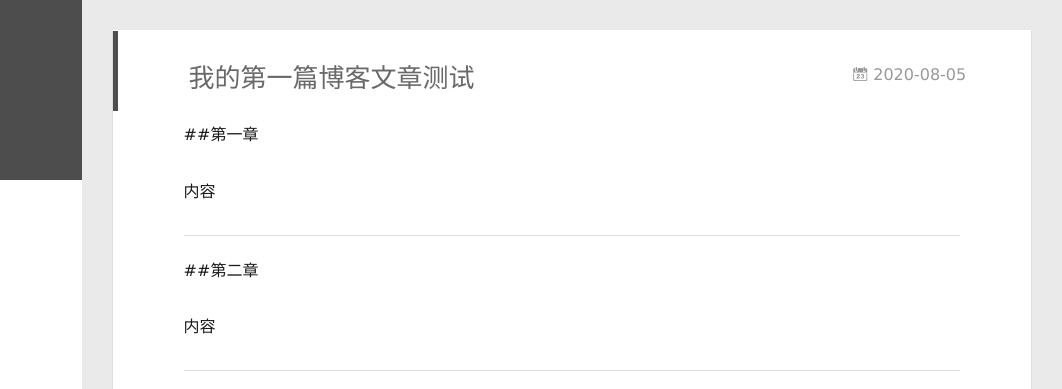
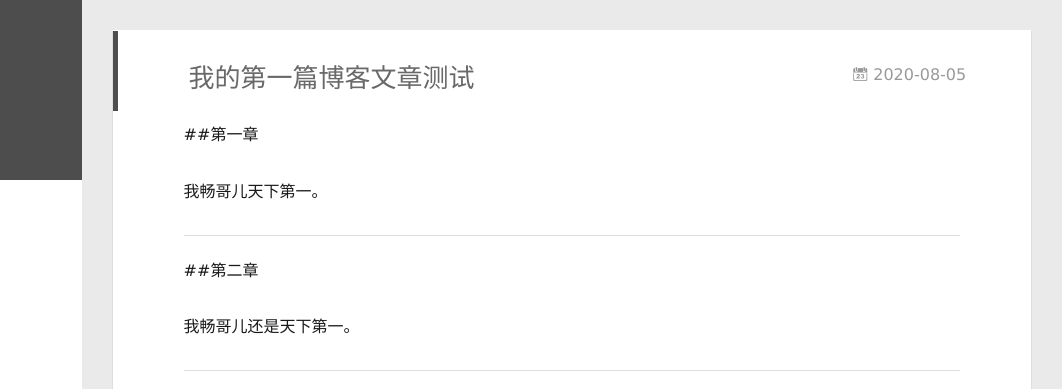
Before and after one commit to Amazing168/Amazing168.github.io, a plain HTML site: page 2020/08/05/我的第一篇博客文章测试/index.html in a window 1280 px wide. Shown: the top 389 px of the page, 218-1280 px from the left. Drawn offline with Linux system fonts and the light colour scheme; no server answers.

Commit message:
Site updated: 2020-08-07 18:17:56

```diff
--- a/2020/08/05/我的第一篇博客文章测试/index.html
+++ b/2020/08/05/我的第一篇博客文章测试/index.html
@@ -8,15 +8,15 @@
   <link rel="dns-prefetch" href="http://yoursite.com">
   <title>我的第一篇博客文章测试 | Amazing&#39;s Blog</title>
   <meta name="viewport" content="width=device-width, initial-scale=1, maximum-scale=1">
-  <meta name="description" content="##第一章 内容  ##第二章 内容  参考文献 www.codesheep.cn">
+  <meta name="description" content="##第一章 我畅哥儿天下第一。  ##第二章 我畅哥儿还是天下第一。  参考文献 www.codesheep.cn">
 <meta property="og:type" content="article">
 <meta property="og:title" content="我的第一篇博客文章测试">
 <meta property="og:url" content="http://yoursite.com/2020/08/05/%E6%88%91%E7%9A%84%E7%AC%AC%E4%B8%80%E7%AF%87%E5%8D%9A%E5%AE%A2%E6%96%87%E7%AB%A0%E6%B5%8B%E8%AF%95/index.html">
 <meta property="og:site_name" content="Amazing&#39;s Blog">
-<meta property="og:description" content="##第一章 内容  ##第二章 内容  参考文献 www.codesheep.cn">
+<meta property="og:description" content="##第一章 我畅哥儿天下第一。  ##第二章 我畅哥儿还是天下第一。  参考文献 www.codesheep.cn">
 <meta property="og:locale" content="en_US">
 <meta property="article:published_time" content="2020-08-05T05:50:29.000Z">
-<meta property="article:modified_time" content="2020-08-05T06:05:27.291Z">
+<meta property="article:modified_time" content="2020-08-07T10:14:07.225Z">
 <meta property="article:author" content="Amazing168">
 <meta name="twitter:card" content="summary">
 
@@ -175,10 +175,10 @@
     <div class="article-entry" itemprop="articleBody">
 
         <p>##第一章</p>
-<p>内容</p>
+<p>我畅哥儿天下第一。</p>
 <hr>
 <p>##第二章</p>
-<p>内容</p>
+<p>我畅哥儿还是天下第一。</p>
 <hr>
 <p>参考文献</p>
 <p><a target="_blank" rel="noopener" href="http://www.codesheep.cn/">www.codesheep.cn</a></p>
```
Also changed, not shown: index.html (+2 -2 lines).
